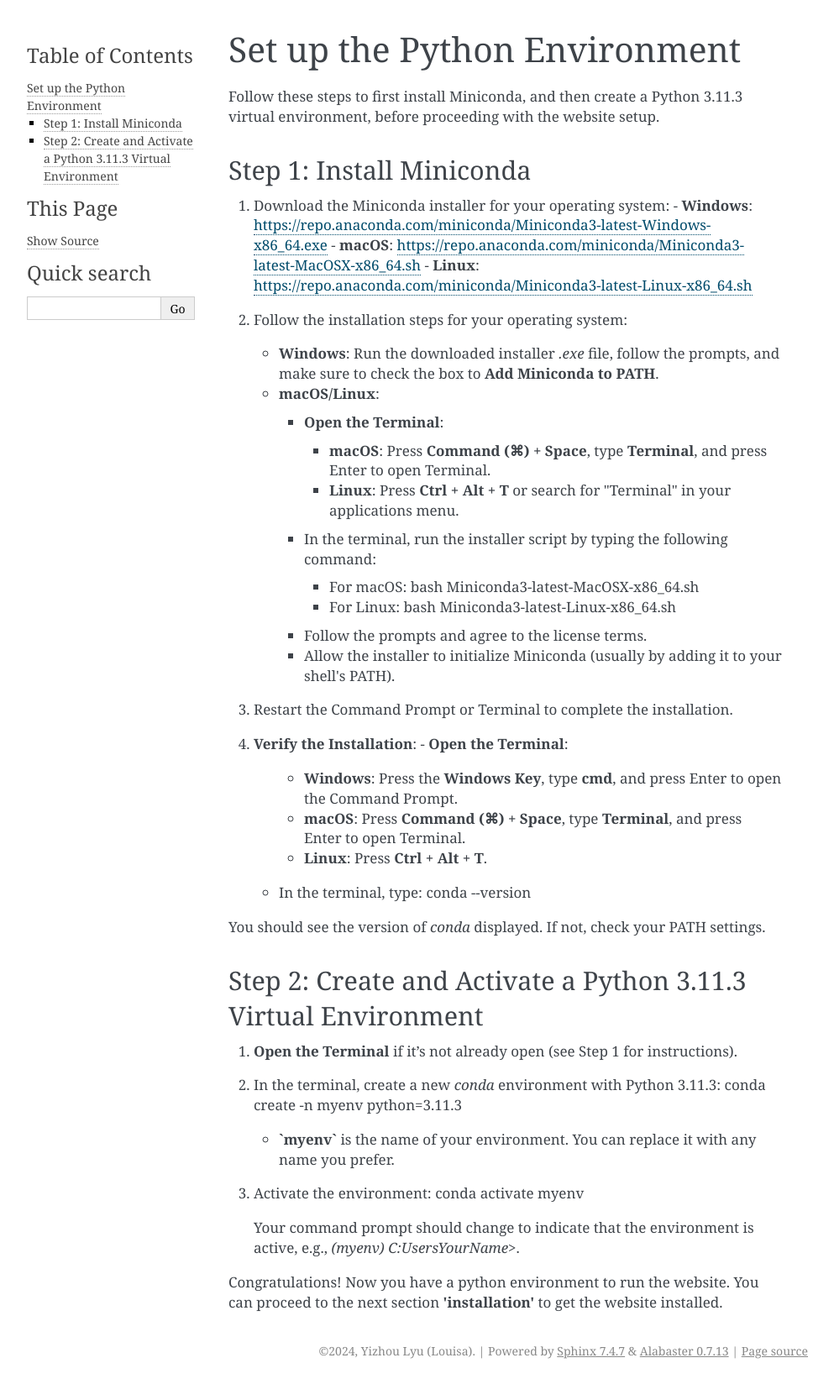
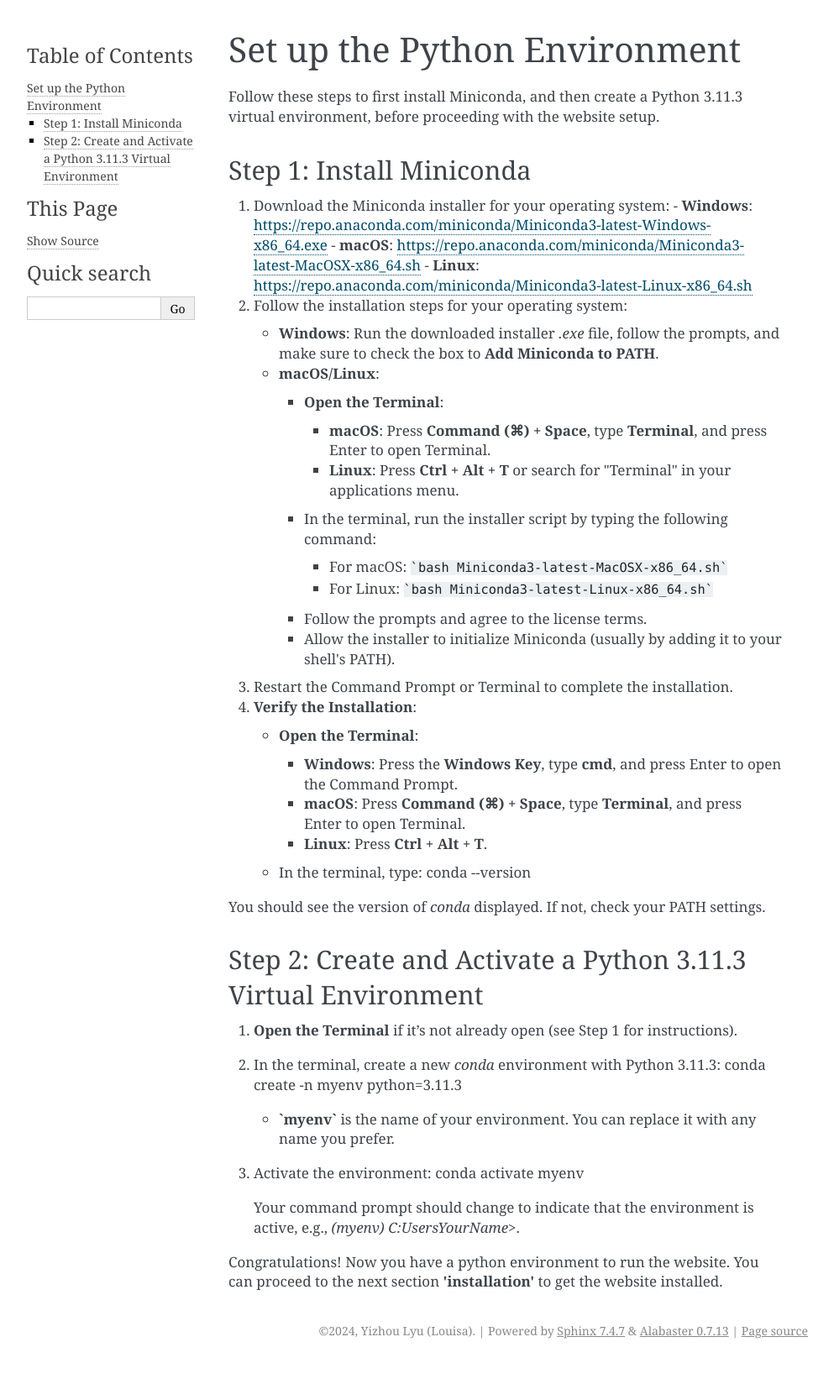
Before and after one commit to lyulouisa/Website_AIHQ_rating, a Sphinx documentation site: the page built from docs/source/python_env.rst, in a window 1280 px wide. Shown: the whole page at 84% size, without its empty margins (148-1141 px from the left). Built offline with Sphinx 7.4.7, drawn with Linux system fonts in a browser that asks for light colours; after the commit the page ends 1624 px from its top, so only the background shows below that.

Commit message:
Update python_env.rst

````diff
--- a/docs/source/python_env.rst
+++ b/docs/source/python_env.rst
@@ -24,9 +24,9 @@ Step 1: Install Miniconda
      - In the terminal, run the installer script by typing the following command:
 
        - For macOS:
-         bash Miniconda3-latest-MacOSX-x86_64.sh
+         ```bash Miniconda3-latest-MacOSX-x86_64.sh```
        - For Linux:
-         bash Miniconda3-latest-Linux-x86_64.sh
+         ```bash Miniconda3-latest-Linux-x86_64.sh```
 
      - Follow the prompts and agree to the license terms.
      - Allow the installer to initialize Miniconda (usually by adding it to your shell's PATH).
@@ -34,10 +34,13 @@ Step 1: Install Miniconda
 3. Restart the Command Prompt or Terminal to complete the installation.
 
 4. **Verify the Installation**:
+
    - **Open the Terminal**:
+
      - **Windows**: Press the **Windows Key**, type **cmd**, and press Enter to open the Command Prompt.
      - **macOS**: Press **Command (⌘) + Space**, type **Terminal**, and press Enter to open Terminal.
      - **Linux**: Press **Ctrl + Alt + T**.
+
    - In the terminal, type:
      conda --version
 
````
